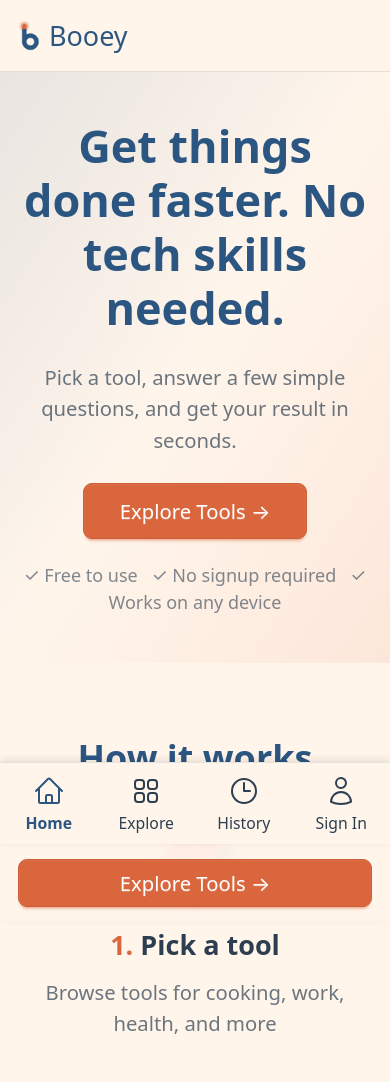
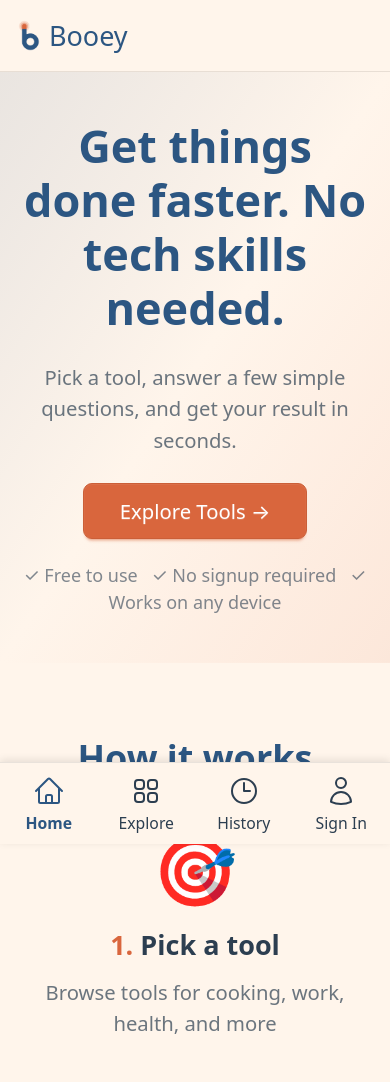
Before and after one commit to henryhobes/booey, a Next.js app: page / in a window 390 px wide. Shown: the top 1082 px of the page. Built offline with nearby package versions, Linux system fonts and the light colour scheme; no server answers.

Commit message:
fix: move StickyCTA inside MobileBottomNav for reliable positioning
Instead of a separate fixed element with JS-measured bottom offset,
StickyCTA now renders inside the nav's fixed container. This eliminates
iOS Safari toolbar issues and guarantees the CTA sits directly above
the nav icons.

```diff
--- a/src/app/page.tsx
+++ b/src/app/page.tsx
@@ -1,7 +1,6 @@
 import Link from "next/link";
 import HowItWorks from "@/components/landing/HowItWorks";
 import TestimonialsSection from "@/components/landing/TestimonialsSection";
-import StickyCTA from "@/components/landing/StickyCTA";
 import { Footer } from "@/components/Footer";
 
 export default function Home() {
@@ -61,8 +60,7 @@ export default function Home() {
       {/* Footer */}
       <Footer />
 
-      {/* Sticky mobile CTA */}
-      <StickyCTA />
+      {/* Sticky mobile CTA is rendered inside MobileBottomNav */}
     </div>
   );
 }
--- a/src/components/landing/StickyCTA.tsx
+++ b/src/components/landing/StickyCTA.tsx
@@ -6,24 +6,10 @@ import Link from "next/link";
 export default function StickyCTA() {
   const [heroHidden, setHeroHidden] = useState(false);
   const [footerVisible, setFooterVisible] = useState(false);
-  const [navHeight, setNavHeight] = useState(0);
 
   useEffect(() => {
     const heroBtn = document.getElementById("hero-cta");
     const footer = document.querySelector("footer");
-    const nav = document.querySelector(".mobile-bottom-nav");
-    let cleanupResize: (() => void) | undefined;
-
-    // Measure nav height
-    if (nav) {
-      const updateHeight = () => setNavHeight(nav.getBoundingClientRect().height);
-      updateHeight();
-      // Re-measure on resize (nav height can change)
-      const resizeObserver = new ResizeObserver(updateHeight);
-      resizeObserver.observe(nav);
-      // Cleanup resize observer in the return function below
-      cleanupResize = () => resizeObserver.disconnect();
-    }
 
     const heroObserver = new IntersectionObserver(
       ([entry]) => setHeroHidden(!entry.isIntersecting),
@@ -41,24 +27,18 @@ export default function StickyCTA() {
     return () => {
       heroObserver.disconnect();
       footerObserver.disconnect();
-      cleanupResize?.();
     };
   }, []);
 
   const visible = heroHidden && !footerVisible;
 
+  if (!visible) return null;
+
   return (
-    <div
-      className={`fixed left-0 right-0 z-50 md:hidden bg-base-100/95 backdrop-blur-sm px-4 pb-3 pt-4 shadow-[0_-4px_12px_rgba(0,0,0,0.08)] transition-transform duration-300 ${
-        visible ? "translate-y-0" : "translate-y-[200%]"
-      }`}
-      style={{ bottom: `${navHeight}px` }}
-      aria-hidden={!visible}
-    >
+    <div className="px-4 pt-3 pb-1 border-b border-base-300/30">
       <Link
         href="/explore"
         className="btn btn-secondary btn-block text-lg min-h-[56px] focus:ring-2 focus:ring-secondary focus:outline-none"
-        tabIndex={visible ? 0 : -1}
       >
         Explore Tools →
       </Link>
--- a/src/components/nav/MobileBottomNav.tsx
+++ b/src/components/nav/MobileBottomNav.tsx
@@ -4,6 +4,7 @@ import Link from 'next/link'
 import { usePathname } from 'next/navigation'
 import { useUser } from '@/hooks/useUser'
 import { QuotaBadge } from './QuotaBadge'
+import StickyCTA from '@/components/landing/StickyCTA'
 
 function HomeIcon() {
   return (
@@ -43,6 +44,7 @@ export function MobileBottomNav() {
 
   return (
     <nav className="mobile-bottom-nav md:hidden" aria-label="Mobile navigation">
+      {pathname === '/' && <StickyCTA />}
       {user && (
         <div className="flex justify-center py-1">
           <QuotaBadge />
```
